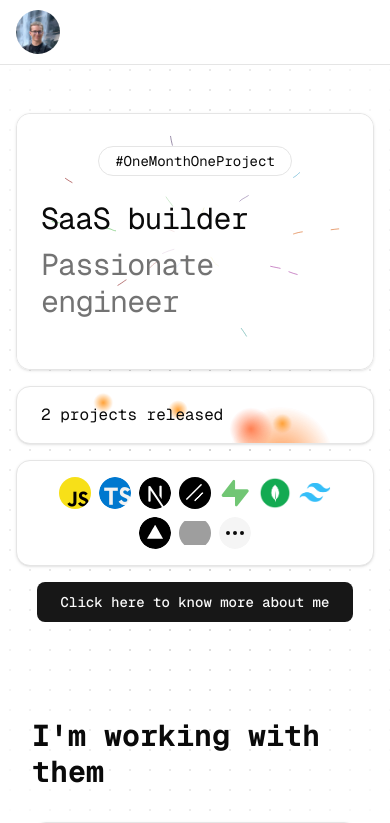
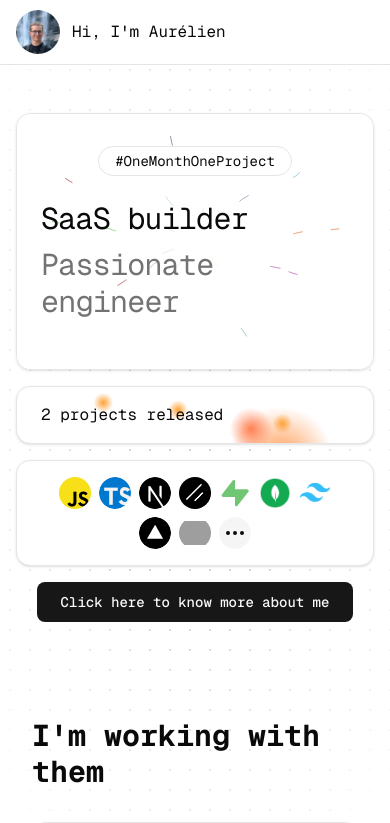
Before and after one commit to AurelienVasseur/portfolio, a Next.js app: page / in a window 390 px wide. Shown: the top 823 px of the page. Built offline with nearby package versions, Linux system fonts and the light colour scheme; grey boxes are pictures that could not be loaded.

Commit message:
Header fixed

```diff
--- a/src/components/layout/site-header.tsx
+++ b/src/components/layout/site-header.tsx
@@ -24,7 +24,7 @@ export function SiteHeader() {
                 <AvatarImage src="/aurelien.jpg" />
                 <AvatarFallback>AV</AvatarFallback>
               </Avatar>
-              <span className="hidden font-normal sm:inline-block">
+              <span className="font-normal">
                 Hi, I&apos;m Aurélien
               </span>
             </Link>
```
